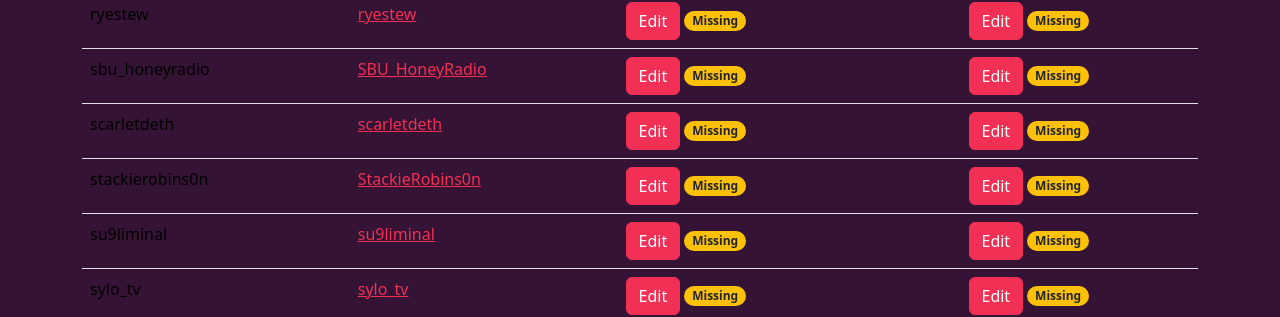
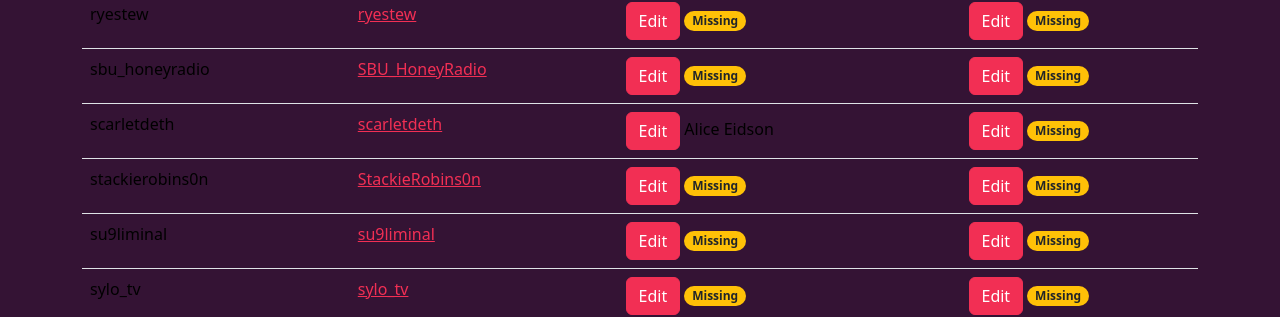
Before and after one commit to community-service/hour.gg, a Jekyll site: the page built from member-information-game.html, in a window 1280 px wide and 900 px high, scrolled down 2875 px. Shown: the part 142-459 px from the top of the window. Built offline with Jekyll 4.4.1, drawn with Linux system fonts in a browser that asks for light colours.

Commit message:
Update participants.yml
add ethereum address for scarletdeth

```diff
--- a/_data/participants.yml
+++ b/_data/participants.yml
@@ -159,7 +159,8 @@ sbu_honeyradio:
   name: ???
 scarletdeth:
   x: scarletdeth
-  name: ???
+  name: Alice Eidson
+  ethereum: 0x1203ef354cd5c228d5de2e7633ed6685ffcec1b1
 stackierobins0n:
   x: StackieRobins0n
   name: ???
```
